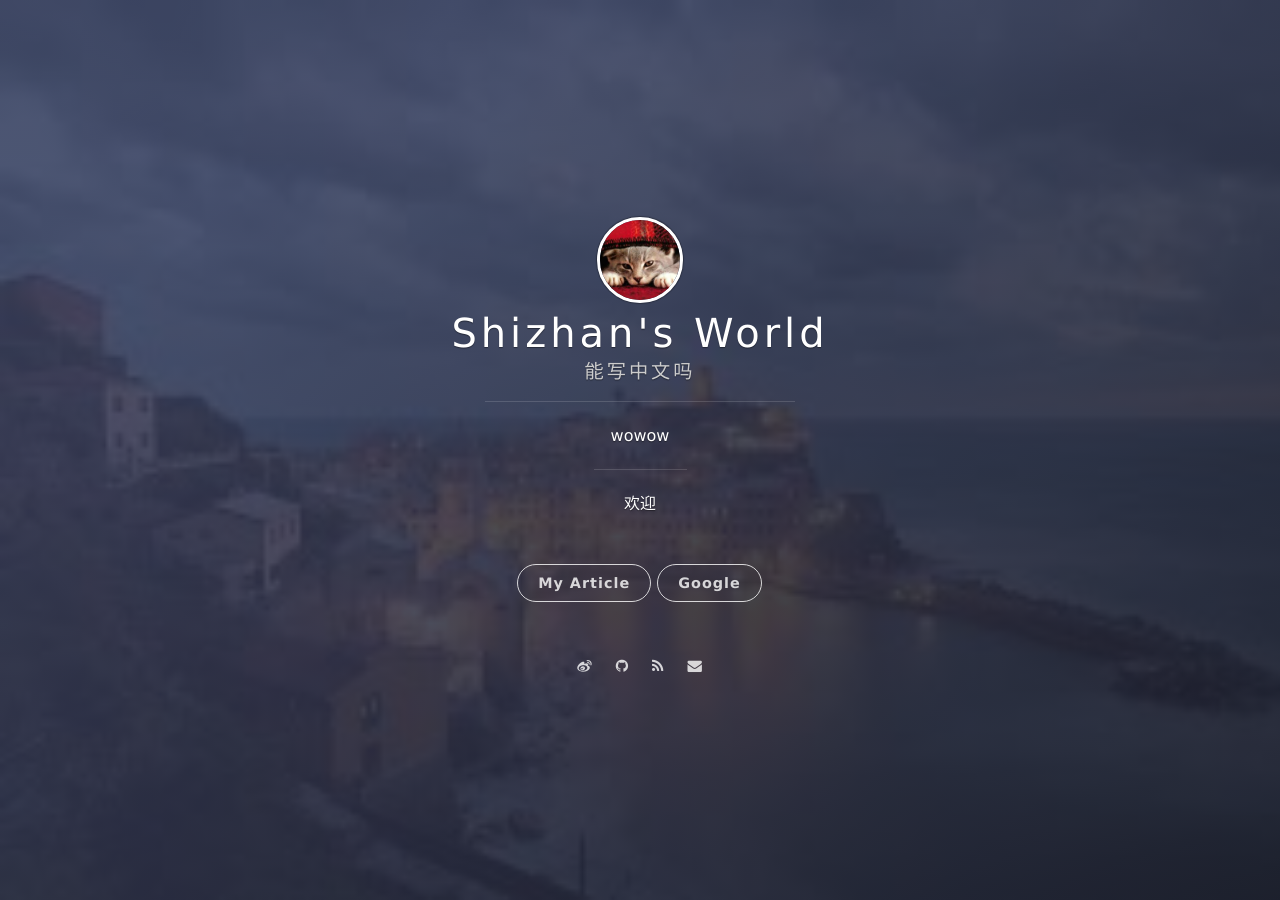
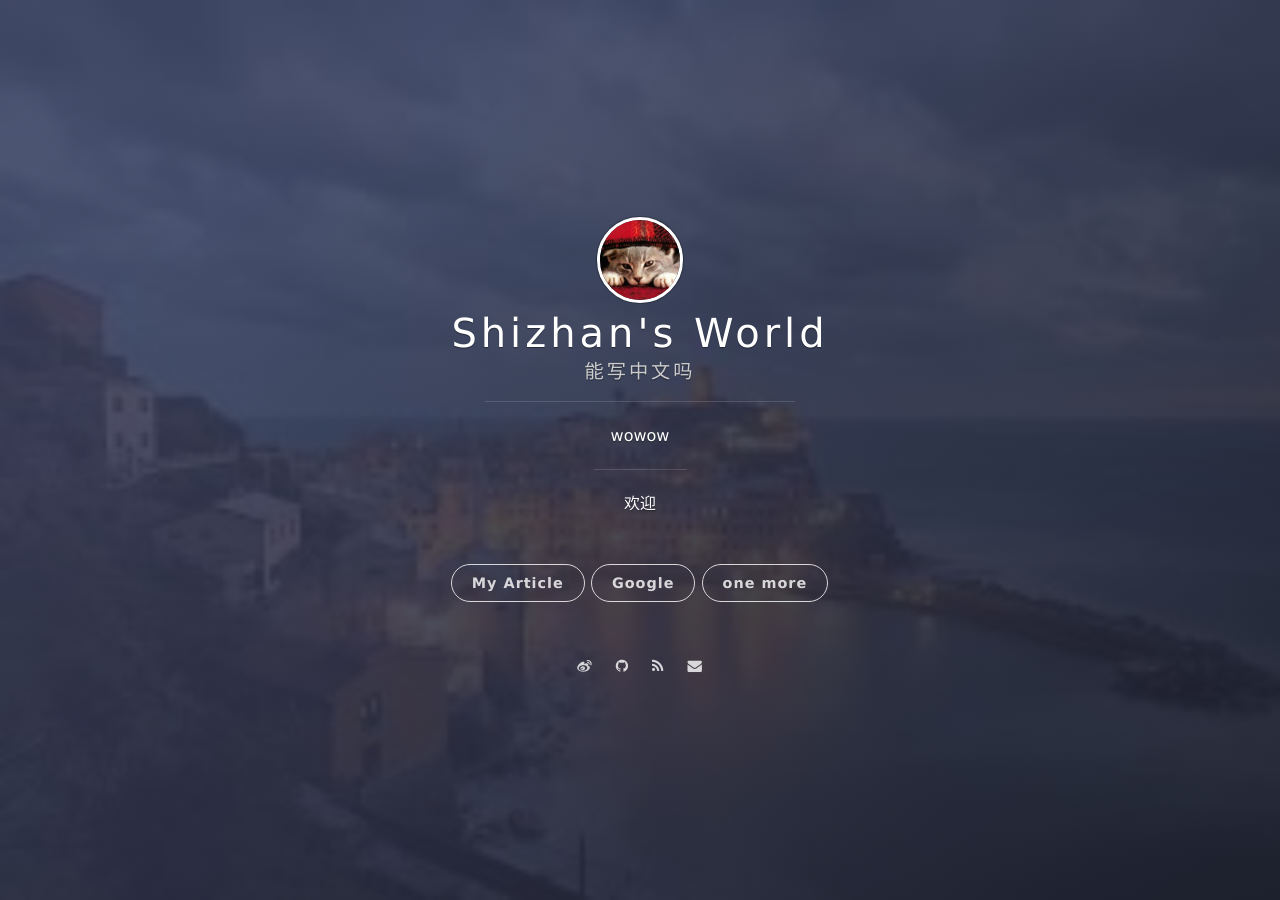
Before and after one commit to sz88888/sz88888.github.io, a Jekyll site: the page built from index.html, in a window 1280 px wide. Built offline with Jekyll 4.4.1, drawn with Linux system fonts in a browser that asks for light colours; nearby versions of some CDN libraries; the list of posts is cut into pages by our own code.

Commit message:
Update _config.yml

```diff
--- a/_config.yml
+++ b/_config.yml
@@ -24,7 +24,7 @@ blog_button:
 nav:
     - {title: Google, description: My WEB, url: 'http://www.google.com'}
     # - {title: Another Button, description: A button, url: 'http://example.com'}
-
+    - {title: one more, description: no, url: 'www.baidu.com'}
 # Pagination
 plugins: [jekyll-paginate]
 paginate: 10
```
